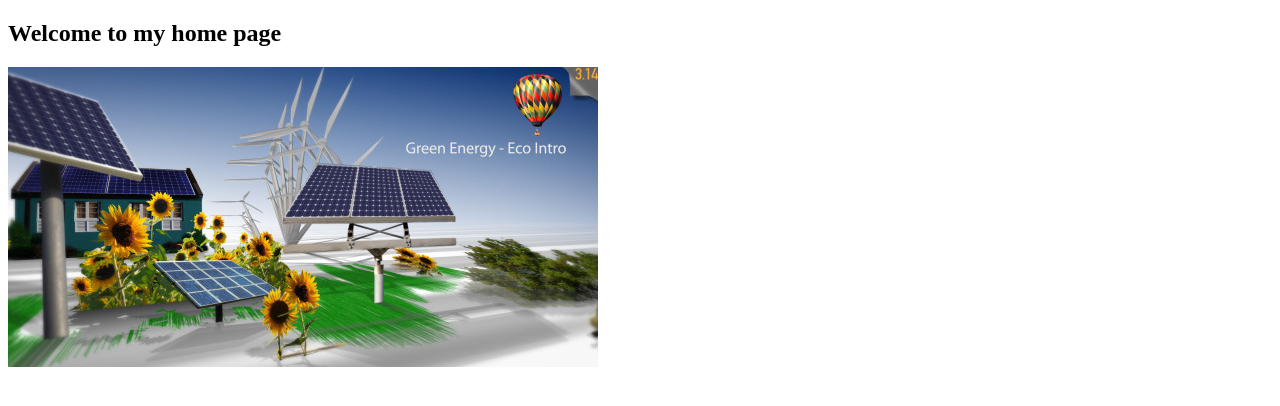
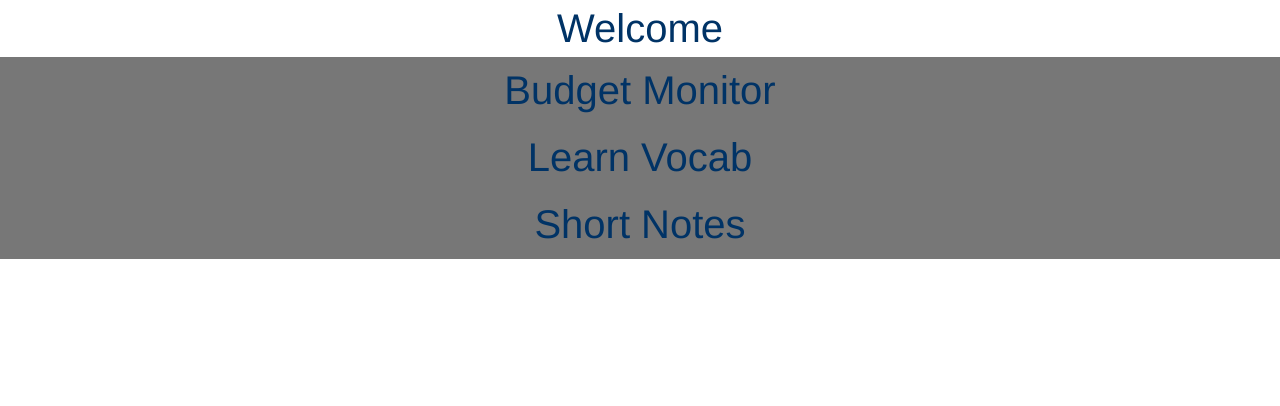
Before and after one commit to samsul003/AllinOne, a Django app: page / in a window 1280 px wide. Shown: the top 406 px of the page. Run offline with Django 3.2, Linux system fonts and the light colour scheme; some libraries are stand-ins or nearby versions.

Commit message:
no message

```diff
--- a/main_app/templates/home.html
+++ b/main_app/templates/home.html
@@ -3,11 +3,38 @@
 <head>
     <meta charset="UTF-8">
     <title></title>
+    {% load staticfiles %}
+    <link rel="stylesheet" href="//maxcdn.bootstrapcdn.com/bootstrap/3.2.0/css/bootstrap.min.css">
+    <link rel="stylesheet" href="//maxcdn.bootstrapcdn.com/bootstrap/3.2.0/css/bootstrap-theme.min.css">
+    <link rel="stylesheet" href="{% static "css/main.css" %}">
 </head>
 <body>
-{% load staticfiles %}
-<h2>Welcome to my home page</h2>
-<img src="{% static "main_app/images/img.jpg" %}" />
+
+{#<img src="{% static "main_app/images/img.jpg" %}" />#}
+<div class="container-fluid home_page">
+    <div class="row">
+        <div class="col-l-12 text-center ">
+            Welcome
+        </div>
+    </div>
+    <div class="row menu_tile">
+        <div class="col-l-12 text-center ">
+            Budget Monitor
+        </div>
+    </div>
+    <div class="row menu_tile">
+        <div class="col-l-12 text-center">
+            Learn Vocab
+        </div>
+    </div>
+    <div class="row menu_tile">
+        <div class="col-l-12 text-center">
+            Short Notes
+        </div>
+    </div>
+
+</div>
+
 
 </body>
 </html>
--- /dev/null
+++ b/static/css/main.css
@@ -0,0 +1,16 @@
+.home_page {
+
+    font-size: 40px;
+    color: #003366;
+}
+
+.welcome_tile{
+
+
+}
+
+.menu_tile{
+    background-color: #777777;
+    padding-top: 5px;
+    padding-bottom: 5px;
+}
```
Also changed, not shown: templates/_home.html (added, +12 -0 lines).
